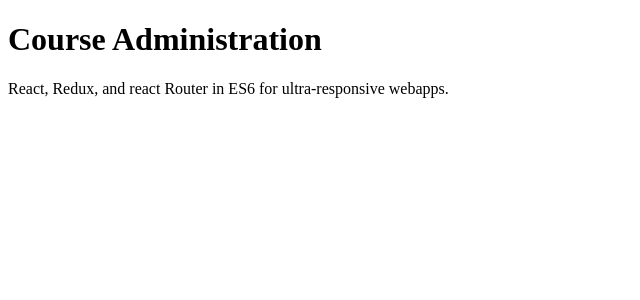
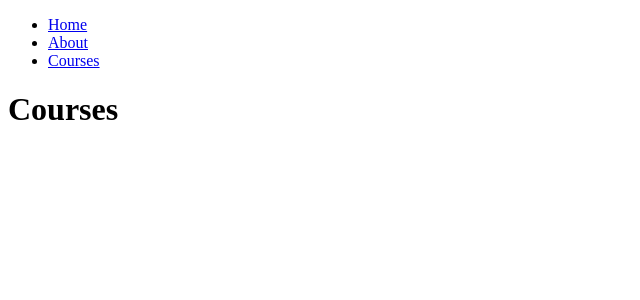
Before and after one commit to kasiakb/course-app, a React (Create React App) app: page /courses in a window 1280 px wide. Shown: the top 300 px of the page, without its empty margins (0-640 px from the left). Built offline with nearby package versions, Linux system fonts and the light colour scheme.

Commit message:
Create React Route

```diff
--- a/src/components/App.js
+++ b/src/components/App.js
@@ -1,14 +1,12 @@
-import React, { Component } from 'react';
-import HomePage from './home/HomePage';
+import React from 'react';
+import Main from './Main';
+import Header from './Header'
 
-class App extends Component {
-  render() {
-    return (
-      <div className="App">
-        <HomePage/>
-      </div>
-    );
-  }
-}
+const App = () => (
+  <div className="App">
+    <Header />
+    <Main />
+  </div>
+)
 
 export default App;
--- /dev/null
+++ b/src/components/CoursesPage.js
@@ -0,0 +1,13 @@
+import React, { Component } from 'react';
+
+class CoursesPage extends Component {
+  render () {
+    return (
+      <div>
+        <h1>Courses</h1>
+      </div>
+    )
+  }
+}
+
+export default CoursesPage
--- /dev/null
+++ b/src/components/Header.js
@@ -0,0 +1,16 @@
+import React from 'react';
+import { Link } from 'react-router-dom';
+
+const Header = () => (
+  <header>
+    <nav>
+      <ul>
+        <li><Link to='/'>Home</Link></li>
+        <li><Link to='/about'>About</Link></li>
+        <li><Link to='/courses'>Courses</Link></li>
+      </ul>
+    </nav>
+  </header>
+)
+
+export default Header
--- /dev/null
+++ b/src/components/Main.js
@@ -0,0 +1,17 @@
+import React from 'react';
+import { Switch, Route } from 'react-router-dom'
+import HomePage from './home/HomePage';
+import AboutPage from './about/AboutPage';
+import CoursesPage from './CoursesPage';
+
+const Main = () => (
+  <main>
+    <Switch>
+      <Route exact path='/' component = {HomePage}/>
+      <Route path ='/about' component = {AboutPage}/>
+      <Route path ='/courses' component = {CoursesPage}/>
+    </Switch>
+  </main>
+)
+
+export default Main
--- a/src/index.js
+++ b/src/index.js
@@ -1,7 +1,12 @@
 import React from 'react';
 import ReactDOM from 'react-dom';
+import { BrowserRouter } from 'react-router-dom';
+import registerServiceWorker from './registerServiceWorker';
 import App from './components/App';
-import registerServiceWorker from './registerServiceWorker';
 
-ReactDOM.render(< App/>, document.getElementById('root'));
+ReactDOM.render (
+  <BrowserRouter>
+    <App />
+  </BrowserRouter>
+, document.getElementById('root'));
 registerServiceWorker();
```
